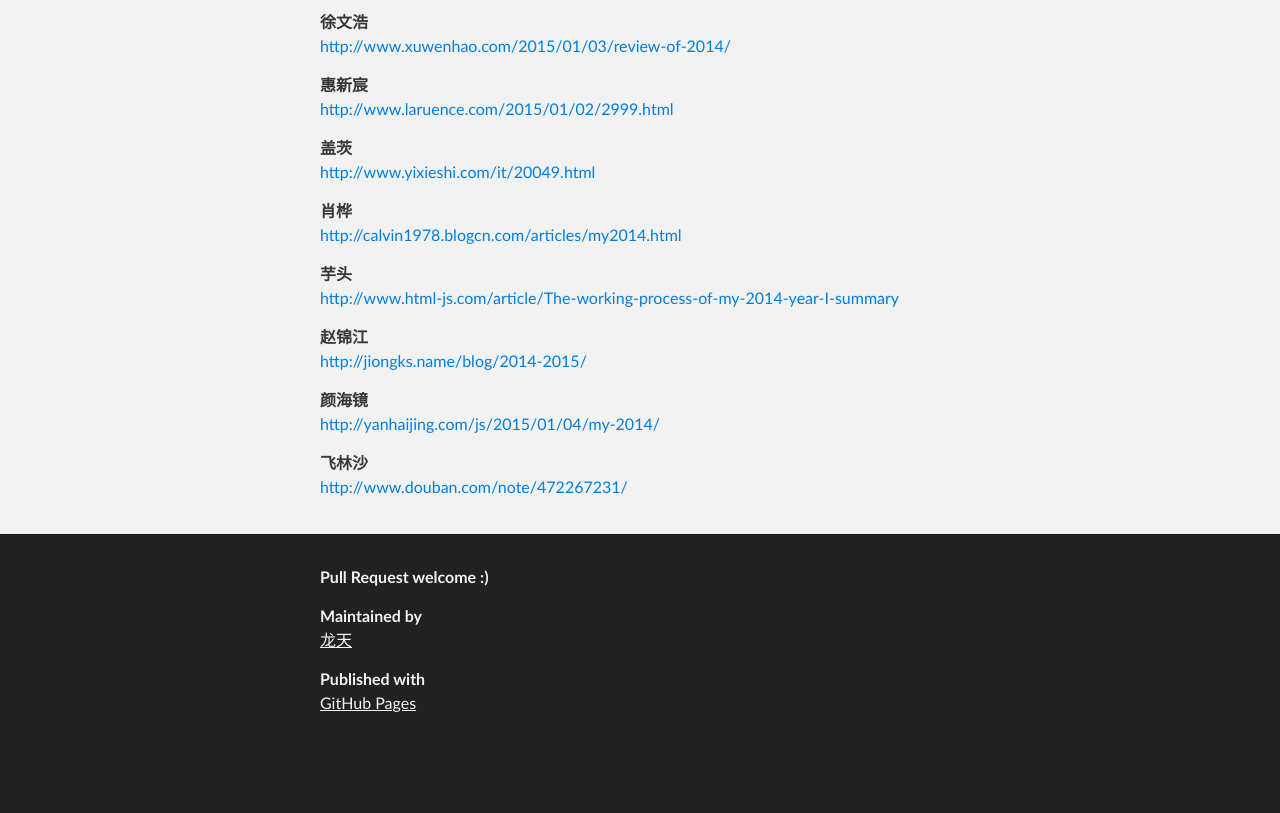
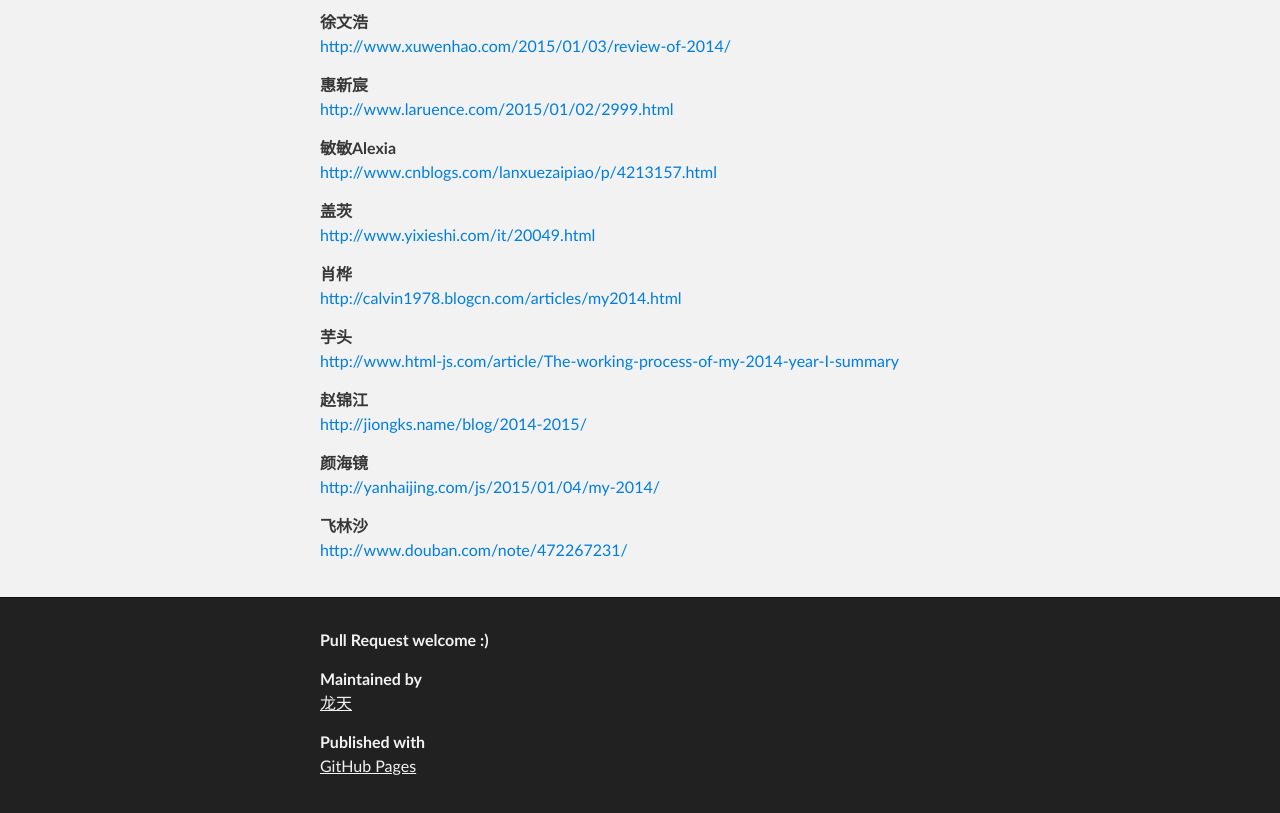
Before and after one commit to longtian/2014_review, a plain HTML site: page index.html in a window 1280 px wide. Shown: the part 1660-2473 px from the top of the page. Before the commit the page ends 2410 px from the top, so only its background shows below. Drawn offline with Linux system fonts and the light colour scheme.

Commit message:
Add a female programmer

```diff
--- a/index.html
+++ b/index.html
@@ -151,6 +151,10 @@
             <p>吴多益
                 <a href="http://wuduoyi.com/note/2014/">http://wuduoyi.com/note/2014/</a>
             </p>
+
+            <p>敏敏Alexia
+                <a href="http://www.cnblogs.com/lanxuezaipiao/p/4213157.html"/>http://www.cnblogs.com/lanxuezaipiao/p/4213157.html</a>
+            </p>
         </section>
     </div>
 
```
